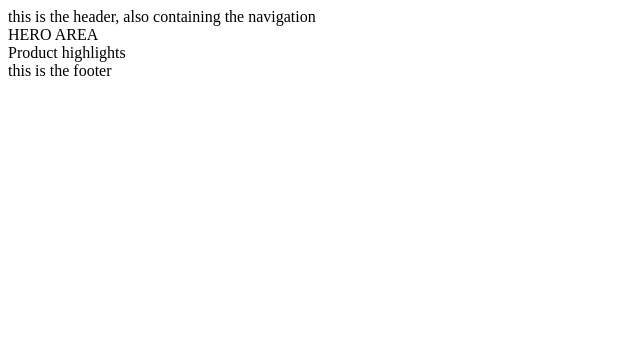
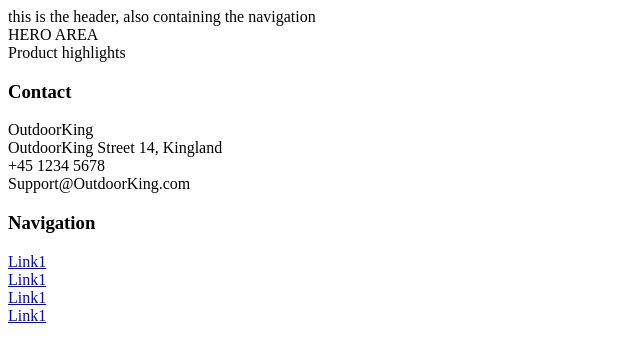
Before and after one commit to Zainde/The-best-team-ever, a plain HTML site: page index.html in a window 1280 px wide. Shown: the whole page, without its empty margins (0-640 px from the left). Drawn offline with Linux system fonts and the light colour scheme.

Commit message:
Made varibles

```diff
--- a/index.html
+++ b/index.html
@@ -21,7 +21,25 @@
     </section>
 
     <footer>
-        this is the footer
+
+        <article>
+            <h3>Contact</h3>
+                <p>
+                    OutdoorKing<br>
+                    OutdoorKing Street 14, Kingland<br>
+                    +45 1234 5678<br>
+                    Support@OutdoorKing.com
+                </p>
+        </article>
+
+    <article>
+        <h3>Navigation</h3>
+        <a href="#">Link1</a><br>
+        <a href="#">Link1</a><br>
+        <a href="#">Link1</a><br>
+        <a href="#">Link1</a><br>
+    </article>
+
     </footer>
 </body>
 </html>
--- a/res/css/styles.css
+++ b/res/css/styles.css
@@ -1,5 +1,21 @@
 /* Insert all the styles */
-
+:root {
+    --lightPrimaryColor: #dcedc8;
+    --primaryColor: #7cb342;
+    --darkPrimaryColor: #558b2f;
+    --accentColor: #ff6e40;
+    --text: #ffffff;
+    --primaryText: #212121;
+    --secondaryText: #737373;
+    --dividerColor: #dbdbdb;
+    --background: #fafafa;
+}
 .shadow {
     box-shadow: 0 3px 6px rgba(0,0,0,0.16), 0 3px 6px rgba(0,0,0,0.23);
 }
+
+footer {
+    grid-template-columns: 1fr 1fr;
+    grid-gap: 15px;
+    background:
+}
```
